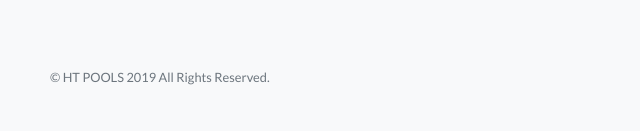
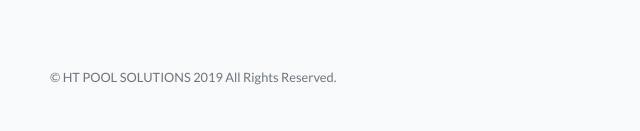
Before and after one commit to hamayonhussain/HT-Pools, a website: page index.html in a window 1280 px wide. Shown: the part 2563-2694 px from the top of the page, 35-675 px from the left. Drawn offline with nearby package versions, Linux system fonts and the light colour scheme.

Commit message:
fixed trade mark texts

```diff
--- a/index.html
+++ b/index.html
@@ -190,7 +190,7 @@
     <div class="container">
       <div class="row">
         <div class="col-lg-6 h-100 text-center text-lg-left my-auto">
-          <p class="text-muted small mb-4 mb-lg-0">&copy; HT POOLS 2019 All Rights Reserved.</p>
+          <p class="text-muted small mb-4 mb-lg-0">&copy; HT POOL SOLUTIONS 2019 All Rights Reserved.</p>
         </div>
         <div class="col-lg-6 h-100 text-center text-lg-right my-auto">
           <ul class="list-inline mb-0">
```
